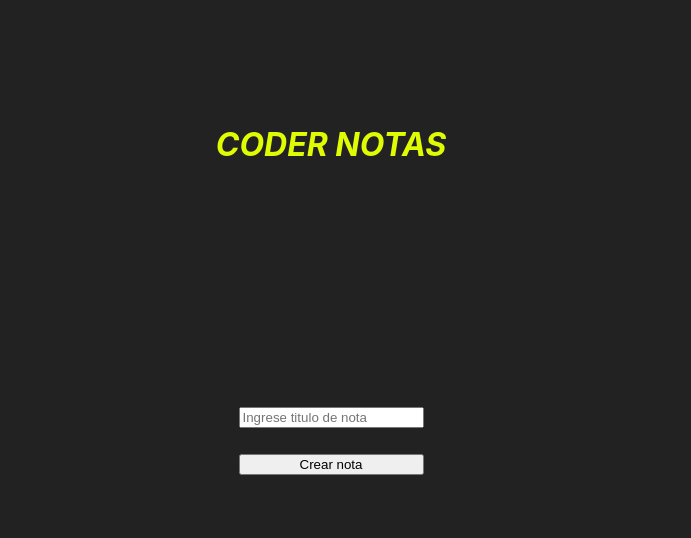
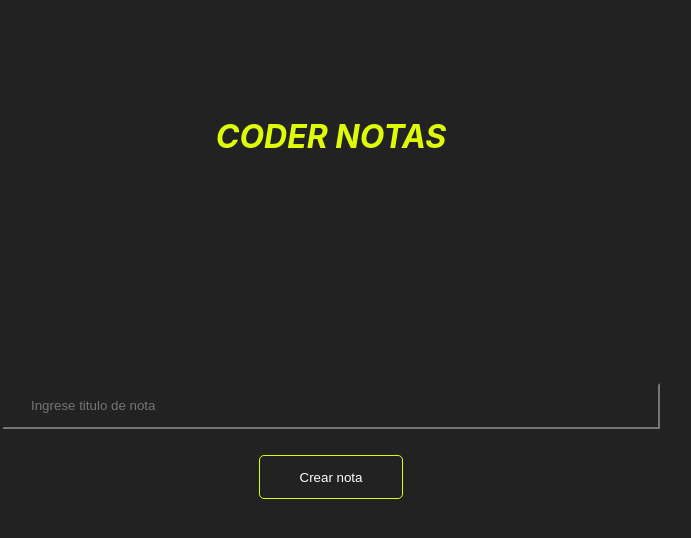
Before and after one commit to AaronAS2016/react-hooks-demo, a React (Create React App) app: page / in a window 1280 px wide. Shown: the top 538 px of the page, without its empty margins (309-1000 px from the left). Built offline with nearby package versions, Linux system fonts and the light colour scheme.

Commit message:
better styles

```diff
--- a/public/index.html
+++ b/public/index.html
@@ -24,7 +24,7 @@
       work correctly both with client-side routing and a non-root public URL.
       Learn how to configure a non-root public URL by running `npm run build`.
     -->
-    <title>React App</title>
+    <title>Custom Hooks y useReducer</title>
   </head>
   <body>
     <noscript>You need to enable JavaScript to run this app.</noscript>
--- a/src/NotasForm.js
+++ b/src/NotasForm.js
@@ -1,8 +1,6 @@
 import React, { useState } from "react"
 
 export const NotasForm = ({ onSubmit }) => {
-
-
     const [titulo, setTitulo] = useState("");
 
     return (
--- a/src/index.css
+++ b/src/index.css
@@ -17,12 +17,37 @@ code {
   display: flex;
   flex-direction: column;
   justify-content: center;
+  align-items: center;
+  width: 600px;
 }
 
 .input-container > * {
   margin: 1em;
 }
 
+.input-container input {
+  padding: 1em 2em;
+  background-color: #222222;
+  width: 100%;
+  color: #fff;
+}
+
+.input-container button {
+  background: #222222;
+  outline: 0;
+  border: 1px  solid#E0FC03;
+  transition: .3s;
+  color: #fff;
+  max-width: 300px;
+  padding: 1em 3em;
+  border-radius: 5px;
+}
+
+.input-container button:hover {
+  background:#E0FC03;
+  color: #222222;
+}
+
 .nota-titulo {
   color: #fff;
 }
```
